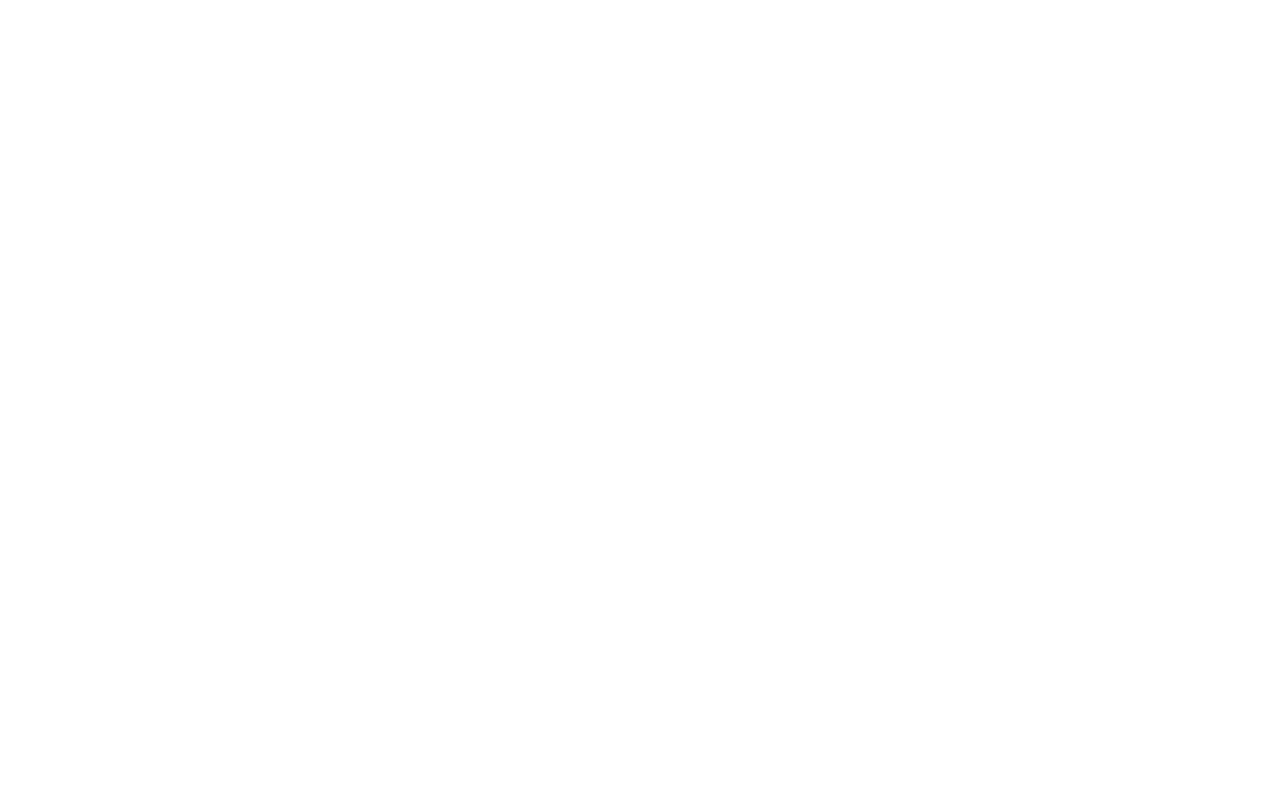
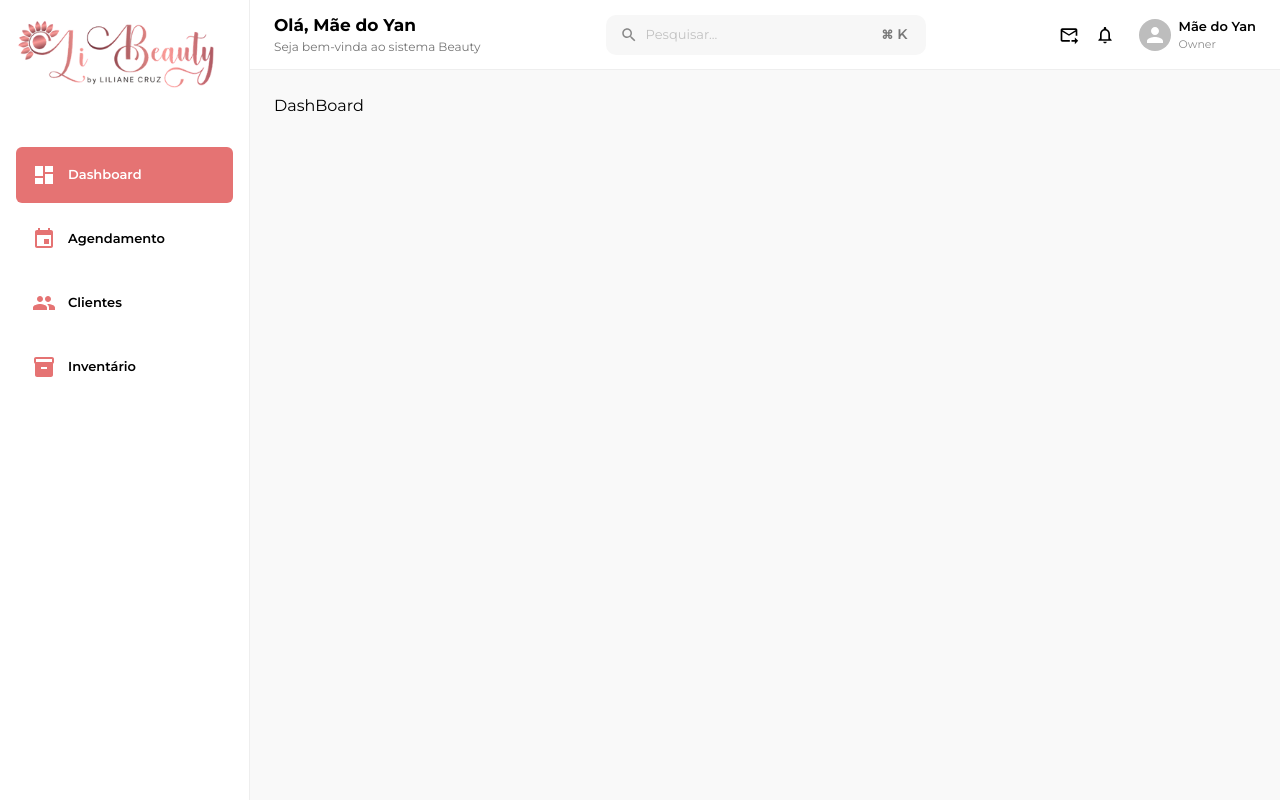
Before and after one commit to Tech-Store-UNI/Li-Beauty, a React (Vite) app: page /dashboard in a window 1280 px wide. Before the commit this address had no page. Built offline with nearby package versions, Linux system fonts and the light colour scheme.

Commit message:
Estrutura do sistema já preparada

```diff
--- a/src/App.tsx
+++ b/src/App.tsx
@@ -10,6 +10,11 @@
 import { Cilios } from './components/Pages/Servicos/Cilios/Cilios';
 import { Login } from './pages/Login/Login';
 import { Cadastro } from './pages/Cadastro/Cadastro';
+import { LayoutSistema } from './components/LayoutSistema/LayoutSistema';
+import { DashBoard } from './pages/PaginasSistemas/DashBoard/DashBoard';
+import { Inventario } from './pages/PaginasSistemas/Inventario/Inventario';
+import { Clientes } from './pages/PaginasSistemas/Clientes/Clientes';
+import { Agendamento } from './pages/PaginasSistemas/Agendamento/Agendamento';
 
 
 export function App() {
@@ -27,6 +32,13 @@
           </Route>
           <Route path="login" element={<Login />} />
           <Route path="cadastro" element={<Cadastro />} />
+
+          <Route path="/dashboard" element={<LayoutSistema />}>
+            <Route index element={<DashBoard />} />
+            <Route path="agendamento" element={<Agendamento />} />
+            <Route path="clientes" element={<Clientes />} />
+            <Route path="inventario" element={<Inventario />} />
+          </Route>
         </Routes>
       </BrowserRouter>
     </ThemeProvider>
--- /dev/null
+++ b/src/components/LayoutSistema/LayoutSistema.tsx
@@ -0,0 +1,24 @@
+// Layout.tsx
+import { Box } from "@mui/material";
+import { Outlet } from "react-router-dom";
+import { Sidebar } from "../Sidebar/Sidebar";
+import { NavbarTop } from "../NavbarTop/NavbarTop";
+
+
+export const LayoutSistema = () => {
+  return (
+    <Box sx={{ display: "flex", height: "100vh", backgroundColor: "#f9f9f9" }}>
+
+      <Sidebar />
+
+      <Box sx={{ flexGrow: 1, display: "flex", flexDirection: "column" }}>
+
+        <NavbarTop/>
+        <Box sx={{ flexGrow: 1, p: 3 }}>
+          <Outlet />
+        </Box>
+
+      </Box>
+    </Box>
+  );
+};
--- /dev/null
+++ b/src/components/NavbarTop/NavbarTop.tsx
@@ -0,0 +1,93 @@
+import { Box, Typography, TextField, Avatar, InputAdornment, IconButton, } from "@mui/material";
+import SearchIcon from "@mui/icons-material/Search";
+import NotificationsNoneIcon from "@mui/icons-material/NotificationsNone";
+import ForwardToInboxIcon from '@mui/icons-material/ForwardToInbox';
+
+export const NavbarTop = () => {
+    return (
+        <Box sx={{ height: 70, backgroundColor: "#ffffff", borderBottom: "1px solid #eee", display: "flex", alignItems: "center", justifyContent: "space-between", px: 3, }}>
+            <Box>
+                <Typography sx={{ fontWeight: 900, fontSize: 17 }}>
+                    Olá, Mãe do Yan
+                </Typography>
+                <Typography sx={{ fontSize: 12, color: "#747474" }}>
+                    Seja bem-vinda ao sistema Beauty
+                </Typography>
+            </Box>
+
+            <TextField
+                placeholder="Pesquisar..."
+                variant="outlined"
+                size="small"
+                sx={{
+                    width: 320,
+                    "& .MuiOutlinedInput-root": {
+                        borderRadius: "10px",
+                        backgroundColor: "#f7f7f7",
+                        height: 40,
+                        paddingRight: "18px",
+
+                        "& fieldset": {
+                            border: "none",
+                        },
+                    },
+
+                    "& input": {
+                        fontSize: 13,
+                        color: "#797979",
+                    },
+                }}
+                slotProps={{
+                    input: {
+                        startAdornment: (
+                            <InputAdornment position="start">
+                                <SearchIcon sx={{ fontSize: 18, color: "#888" }} />
+                            </InputAdornment>
+                        ),
+
+                        endAdornment: (
+                            <InputAdornment position="end">
+                                <Box
+                                    sx={{
+                                        display: "flex",
+                                        alignItems: "center",
+                                        gap: "4px",
+                                        color: "#777",
+                                    }}
+                                >
+                                    <Typography sx={{ fontSize: 12, fontWeight: 900 }}>⌘</Typography>
+                                    <Typography sx={{ fontSize: 14, fontWeight: 600 }}>K</Typography>
+                                </Box>
+                            </InputAdornment>
+                        ),
+                    },
+                }}
+            />
+
+            <Box sx={{ display: "flex", alignItems: "center", gap: 2 }}>
+                <Box>
+                    <IconButton>
+                        <ForwardToInboxIcon sx={{ fontSize: 20, color: "#000000" }} />
+                    </IconButton>
+
+                    <IconButton>
+                        <NotificationsNoneIcon sx={{ fontSize: 20, color: "#000000" }} />
+                    </IconButton>
+                </Box>
+                <Box sx={{ display: "flex", alignItems: "center", gap: 1 }}>
+                    <Avatar sx={{ width: 32, height: 32 }} />
+
+                    <Box>
+                        <Typography sx={{ fontSize: 13, fontWeight: 600 }}>
+                            Mãe do Yan
+                        </Typography>
+                        <Typography sx={{ fontSize: 11, color: "#8c8c8c" }}>
+                            Owner
+                        </Typography>
+                    </Box>
+                </Box>
+
+            </Box>
+        </Box>
+    );
+};
--- /dev/null
+++ b/src/components/Sidebar/NavButton.tsx
@@ -0,0 +1,49 @@
+import { Button, Box, Typography } from "@mui/material";
+
+type NavButtonProps = {
+    icon?: React.ReactNode;
+    label: string;
+    active?: boolean;
+    onClick?: () => void;
+};
+
+export const NavButton: React.FC<NavButtonProps> = ({
+    icon,
+    label,
+    active = false,
+    onClick,
+}) => {
+    return (
+        <Button
+            onClick={onClick}
+            fullWidth
+            sx={{
+                justifyContent: "flex-start",
+                textTransform: "none",
+                borderRadius: "6px",
+                px: 2,
+                py: 2,
+                fontWeight: 600,
+                fontSize: "0.9rem",
+                color: active ? "#fff" : "#000000",
+                backgroundColor: active ? "#e57373" : "transparent",
+                transition: "all 0.2s ease",
+                mb: 1,
+                "&:hover": {
+                    backgroundColor: active ? "#e57373" : "#fff6f6",
+                },
+            }}
+        >
+            <Box sx={{ display: "flex", alignItems: "center", gap: 1.5 }}>
+
+                <Box sx={{ display: "flex",alignItems: "center",color: active ? "#fff" : "#e57373",}} >
+                    {icon}
+                </Box>
+
+                <Typography sx={{ fontSize: 13, fontWeight: 600 }}>
+                    {label}
+                </Typography>
+            </Box>
+        </Button>
+    );
+};
--- /dev/null
+++ b/src/components/Sidebar/Sidebar.tsx
@@ -0,0 +1,55 @@
+// Sidebar.tsx
+import { Box } from "@mui/material";
+import { useNavigate, useLocation } from "react-router-dom";
+import DashboardIcon from "@mui/icons-material/Dashboard";
+import EventIcon from "@mui/icons-material/Event";
+import GroupIcon from "@mui/icons-material/Group";
+import InventoryIcon from "@mui/icons-material/Inventory";
+import logo from "../../img/logo.png";
+import { NavButton } from "./NavButton";
+
+
+export const Sidebar = () => {
+    const navigate = useNavigate();
+    const location = useLocation();
+
+    return (
+        <Box sx={{ width: 250, height: "100vh", backgroundColor: "#ffffff", borderRight: "1px solid #eee", display: "flex", flexDirection: "column", alignItems: "center", pt: 2, }}>
+            <Box
+                component="img"
+                src={logo}
+                alt="Logo"
+                sx={{ width: 200, mb: 7, mr: 2 }}
+            />
+            <Box sx={{ width: "100%", px: 2 }}>
+                <NavButton
+                    icon={<DashboardIcon />}
+                    label="Dashboard"
+                    active={location.pathname === "/dashboard"}
+                    onClick={() => navigate("/dashboard")}
+                />
+
+                <NavButton
+                    icon={<EventIcon />}
+                    label="Agendamento"
+                    active={location.pathname === "/dashboard/agendamento"}
+                    onClick={() => navigate("/dashboard/agendamento")}
+                />
+
+                <NavButton
+                    icon={<GroupIcon />}
+                    label="Clientes"
+                    active={location.pathname === "/dashboard/clientes"}
+                    onClick={() => navigate("/dashboard/clientes")}
+                />
+
+                <NavButton
+                    icon={<InventoryIcon />}
+                    label="Inventário"
+                    active={location.pathname === "/dashboard/inventario"}
+                    onClick={() => navigate("/dashboard/inventario")}
+                />
+            </Box>
+        </Box>
+    );
+};
--- a/src/pages/Login/Login.tsx
+++ b/src/pages/Login/Login.tsx
@@ -30,7 +30,7 @@
         setTimeout(() => {
             if (usuario === "admin" && senha === "1234") {
                 sessionStorage.setItem("isLogged", "true");
-                navigate("/home");
+                navigate("/dashboard");
             } else {
                 setErroLogin("Usuário ou senha inválidos.");
             }
--- /dev/null
+++ b/src/pages/PaginasSistemas/Agendamento/Agendamento.tsx
@@ -0,0 +1,6 @@
+
+export const Agendamento = () => {
+  return (
+    <div>Agendamento</div>
+  )
+}
--- /dev/null
+++ b/src/pages/PaginasSistemas/Clientes/Clientes.tsx
@@ -0,0 +1,6 @@
+
+export const Clientes = () => {
+  return (
+    <div>Clientes</div>
+  )
+}
--- a/src/pages/PaginasSistemas/DashBoard/DashBoard.tsx
+++ b/src/pages/PaginasSistemas/DashBoard/DashBoard.tsx
@@ -0,0 +1,7 @@
+
+
+export const DashBoard = () => {
+  return (
+    <div>DashBoard</div>
+  )
+}
--- a/src/pages/PaginasSistemas/Inventario/Inventario.tsx
+++ b/src/pages/PaginasSistemas/Inventario/Inventario.tsx
@@ -0,0 +1,7 @@
+
+
+export const Inventario = () => {
+  return (
+    <div>Inventario</div>
+  )
+}
```
